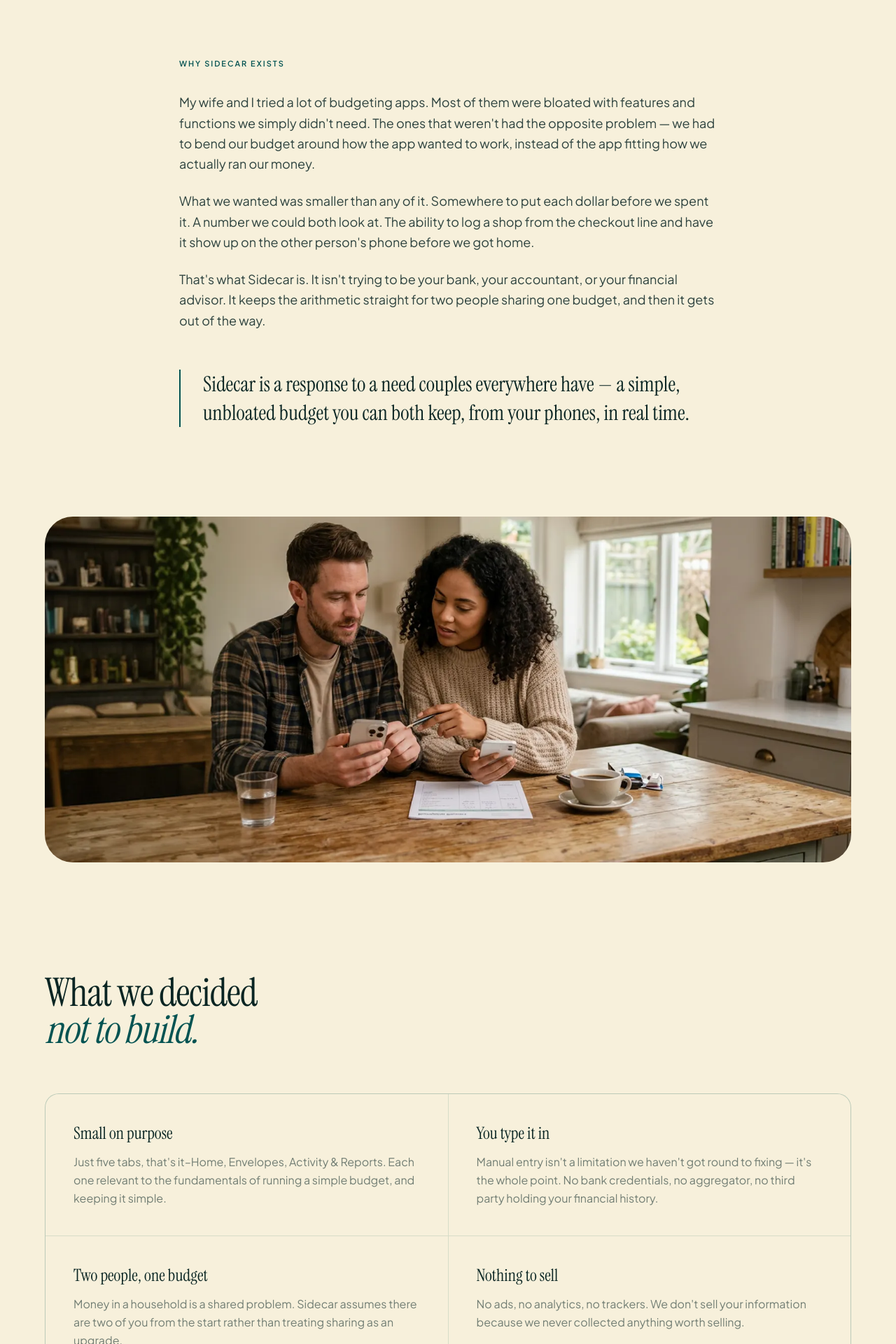
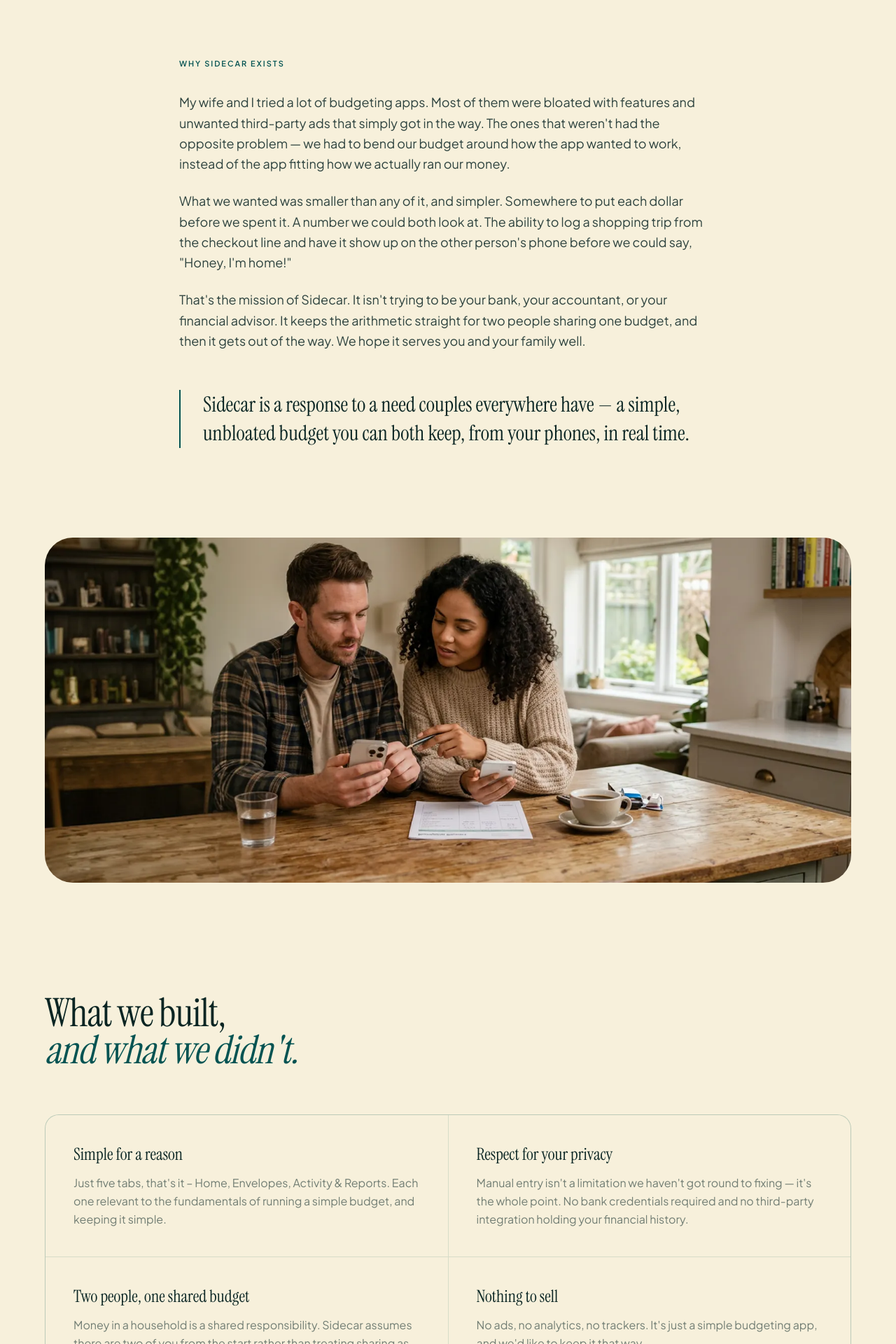
Before and after one commit to regentwebdesignjax/sidecar-website, a Next.js app: page /about in a window 1280 px wide. Shown: the part 1000-2920 px from the top of the page at 70% size. Built offline with nearby package versions, Linux system fonts and the light colour scheme.

Commit message:
Update page.tsx

```diff
--- a/app/about/page.tsx
+++ b/app/about/page.tsx
@@ -14,20 +14,20 @@
 
 const PRINCIPLES = [
   {
-    title: "Small on purpose",
-    body: "Just five tabs, that's it–Home, Envelopes, Activity & Reports. Each one relevant to the fundamentals of running a simple budget, and keeping it simple.",
+    title: "Simple for a reason",
+    body: "Just five tabs, that's it – Home, Envelopes, Activity & Reports. Each one relevant to the fundamentals of running a simple budget, and keeping it simple.",
   },
   {
-    title: "You type it in",
-    body: "Manual entry isn't a limitation we haven't got round to fixing — it's the whole point. No bank credentials, no aggregator, no third party holding your financial history.",
+    title: "Respect for your privacy",
+    body: "Manual entry isn't a limitation we haven't got round to fixing — it's the whole point. No bank credentials required and no third-party integration holding your financial history.",
   },
   {
-    title: "Two people, one budget",
-    body: "Money in a household is a shared problem. Sidecar assumes there are two of you from the start rather than treating sharing as an upgrade.",
+    title: "Two people, one shared budget",
+    body: "Money in a household is a shared responsibility. Sidecar assumes there are two of you from the start rather than treating sharing as an upgrade.",
   },
   {
     title: "Nothing to sell",
-    body: "No ads, no analytics, no trackers. We don't sell your information because we never collected anything worth selling.",
+    body: "No ads, no analytics, no trackers. It's just a simple budgeting app, and we'd like to keep it that way.",
   },
 ];
 
@@ -53,22 +53,22 @@
           <div className="mt-8 space-y-6 text-lg leading-relaxed text-ink/85">
             <p>
               My wife and I tried a lot of budgeting apps. Most of them were
-              bloated with features and functions we simply didn&apos;t need.
-              The ones that weren&apos;t had the opposite problem — we had to
+              bloated with features and unwanted third-party ads that simply got in the way.
+              The ones that weren't had the opposite problem — we had to
               bend our budget around how the app wanted to work, instead of the
               app fitting how we actually ran our money.
             </p>
             <p>
-              What we wanted was smaller than any of it. Somewhere to put each
+              What we wanted was smaller than any of it, and simpler. Somewhere to put each
               dollar before we spent it. A number we could both look at. The
-              ability to log a shop from the checkout line and have it show up
-              on the other person&apos;s phone before we got home.
+              ability to log a shopping trip from the checkout line and have it show up
+              on the other person's phone before we could say, "Honey, I'm home!"
             </p>
             <p>
-              That&apos;s what Sidecar is. It isn&apos;t trying to be your bank,
+              That's the mission of Sidecar. It isn't trying to be your bank,
               your accountant, or your financial advisor. It keeps the
               arithmetic straight for two people sharing one budget, and then it
-              gets out of the way.
+              gets out of the way. We hope it serves you and your family well.
             </p>
           </div>
 
@@ -100,9 +100,9 @@
       <section className="px-6 py-24 sm:py-32">
         <div className="mx-auto max-w-6xl">
           <SplitHeadline className="display max-w-2xl text-[clamp(2.25rem,5vw,3.5rem)]">
-            What we decided
+            What we built,
             <br />
-            <span className="text-accent italic">not to build.</span>
+            <span className="text-accent italic">and what we didn't.</span>
           </SplitHeadline>
 
           <Reveal
@@ -124,7 +124,7 @@
       <section className="bg-teal px-6 py-24 text-band-ink sm:py-32">
         <div className="mx-auto max-w-3xl text-center">
           <SplitHeadline className="display text-[clamp(2.25rem,5vw,3.5rem)] text-band-ink">
-            Made by {siteConfig.legal.entityShort}.
+            Made with ❤ by {siteConfig.legal.entityShort}.
           </SplitHeadline>
           <p className="mt-6 text-band-dim">
             Questions, bug reports, or feature requests go straight to us at{" "}
```
